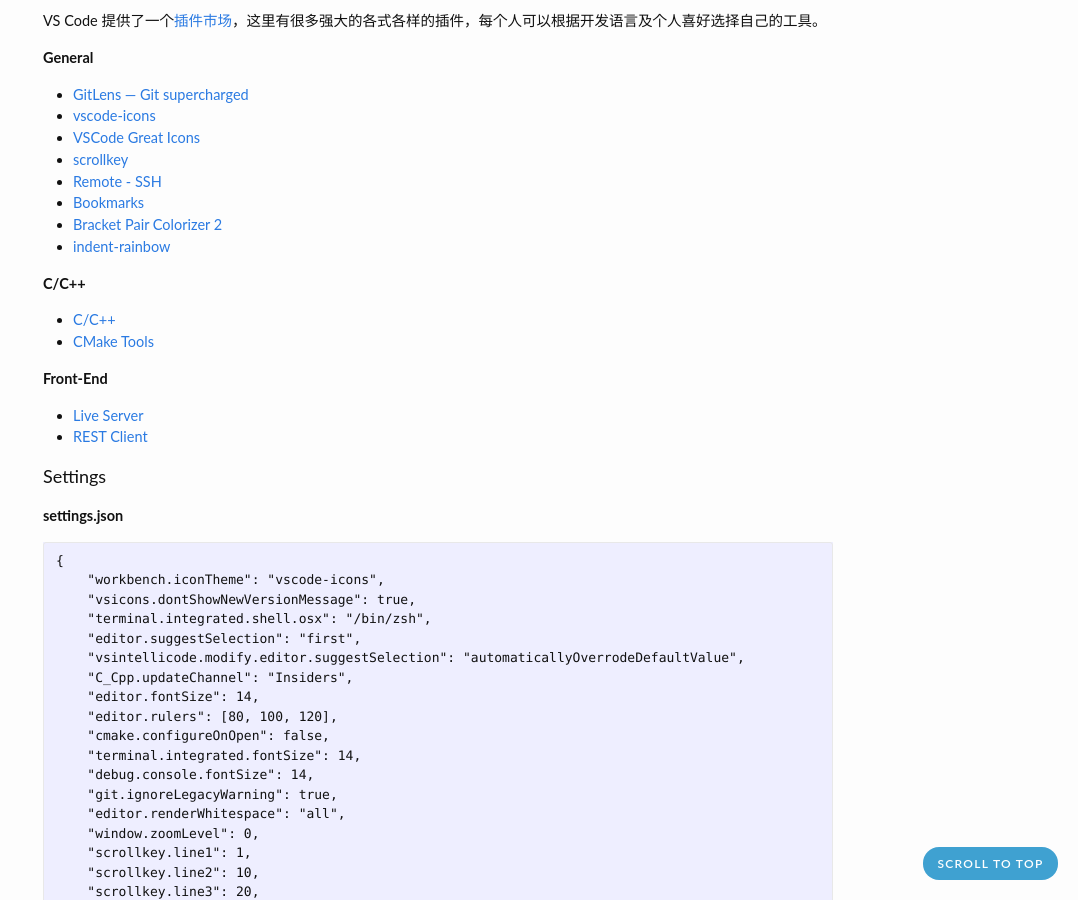
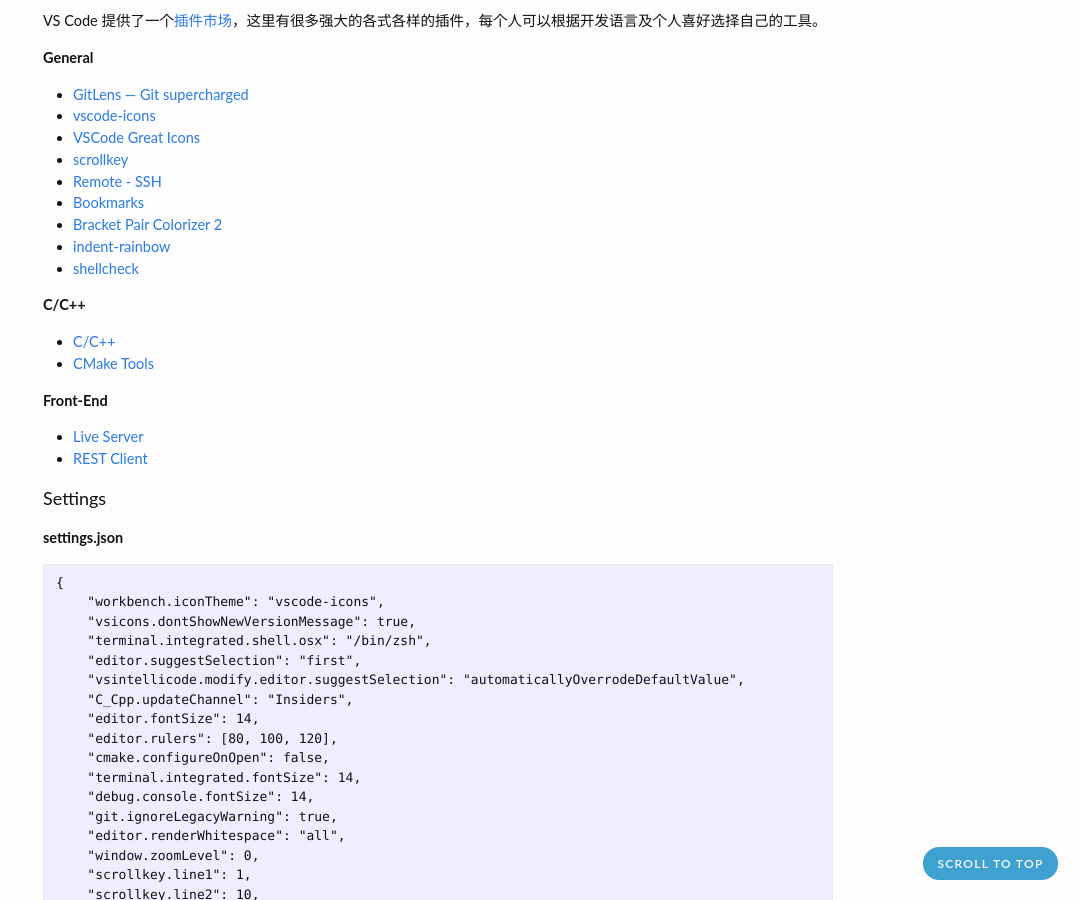
Before and after one commit to zhjwpku/zhjwpku.github.io, a Jekyll site: the page built from _posts/2019-12-27-vscode-shortcuts.md, in a window 1280 px wide and 900 px high, scrolled down 1326 px. Shown: the whole window, without its empty margins (202-1280 px from the left). Built offline with Jekyll 4.4.1, drawn with Linux system fonts in a browser that asks for light colours; comment, search, counter and statistics services are not loaded.

Commit message:
shellcheck
Signed-off-by: Zhao Junwang <zhjwpku@gmail.com>

```diff
--- a/_posts/2019-12-27-vscode-shortcuts.md
+++ b/_posts/2019-12-27-vscode-shortcuts.md
@@ -75,6 +75,7 @@
 - [Bookmarks][bookmarks]
 - [Bracket Pair Colorizer 2][bracket-pair-colorizer]
 - [indent-rainbow][indent-rainbow]
+- [shellcheck][shellcheck]
 
 **C/C++**
 
@@ -294,3 +295,4 @@
 [JME1i3vCRR8]: https://www.youtube.com/watch?v=JME1i3vCRR8
 [vscodecandothat]: https://vscodecandothat.com/
 [awesome-vscode]: https://github.com/viatsko/awesome-vscode
+[shellcheck]: https://github.com/timonwong/vscode-shellcheck
```
